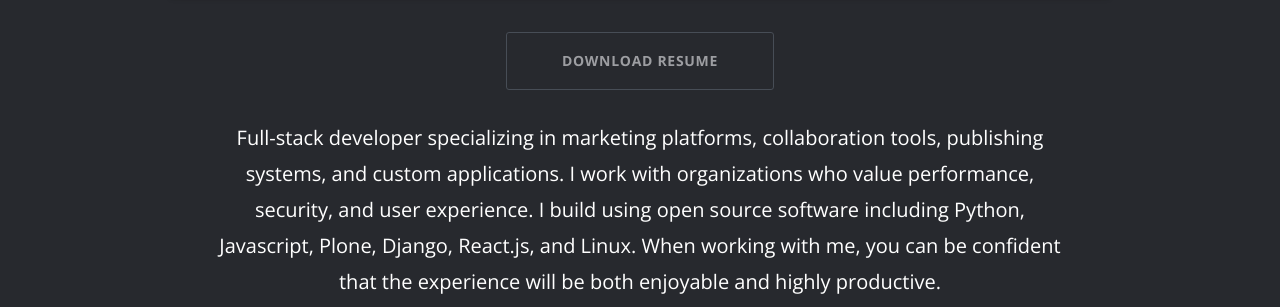
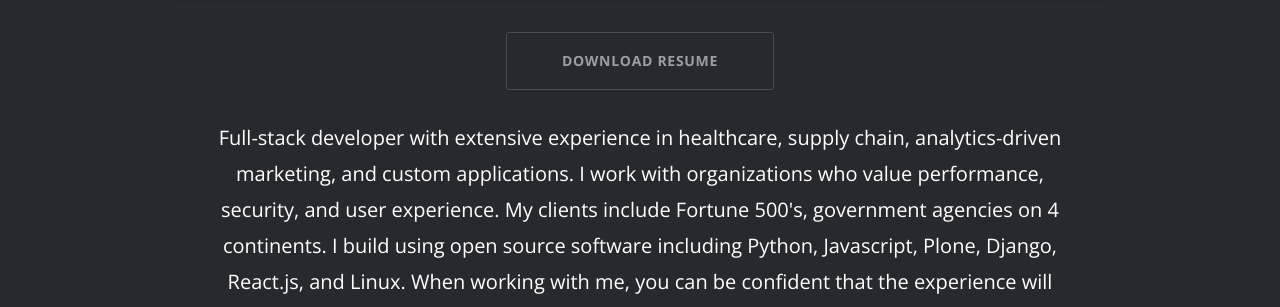
Before and after one commit to siebo/resume, a plain HTML site: page index.html in a window 1280 px wide. Shown: the part 644-951 px from the top of the page. Drawn offline with nearby package versions, Linux system fonts and the light colour scheme; some packages are replaced by stand-ins of ours; files whose address does not match are found by name.

Commit message:
rewrite exec summary

```diff
--- a/index.html
+++ b/index.html
@@ -153,7 +153,16 @@
                               href="/David_Siedband_resume_2020_Q3.pdf"
                               download="/David_Siedband_resume_2020_Q3.pdf">Download Resume</a></p>
 
-                        <p>Full-stack developer specializing in marketing platforms, collaboration tools, publishing systems, and custom applications.  I work with organizations who value performance, security, and user experience.  I build using open source software including Python, Javascript, Plone, Django, React.js, and Linux. When working with me, you can be confident that the experience will be both enjoyable and highly productive.</p>
+                        <p>Full-stack developer with extensive experience in
+                          healthcare, supply chain, analytics-driven marketing,
+                          and custom applications.
+                          I work with organizations who value performance, security,
+                          and user experience.  My clients include Fortune 500's,
+                          government agencies on 4 continents.
+                          I build using open source software including Python,
+                          Javascript, Plone, Django, React.js, and Linux.
+                          When working with me, you can be confident that the
+                          experience will be both enjoyable and highly productive.</p>
                     </div>
                 </div>
             </section>
```
